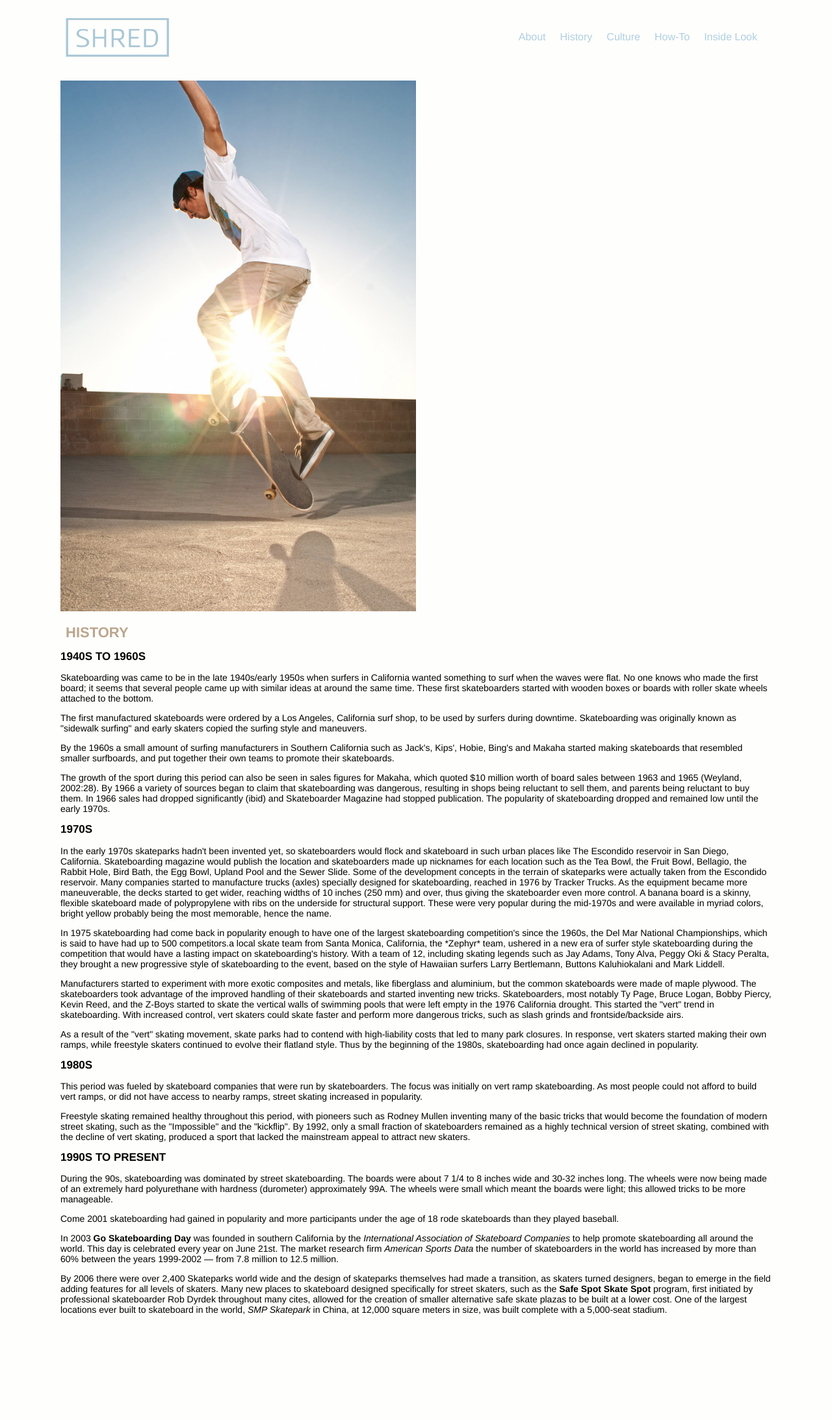
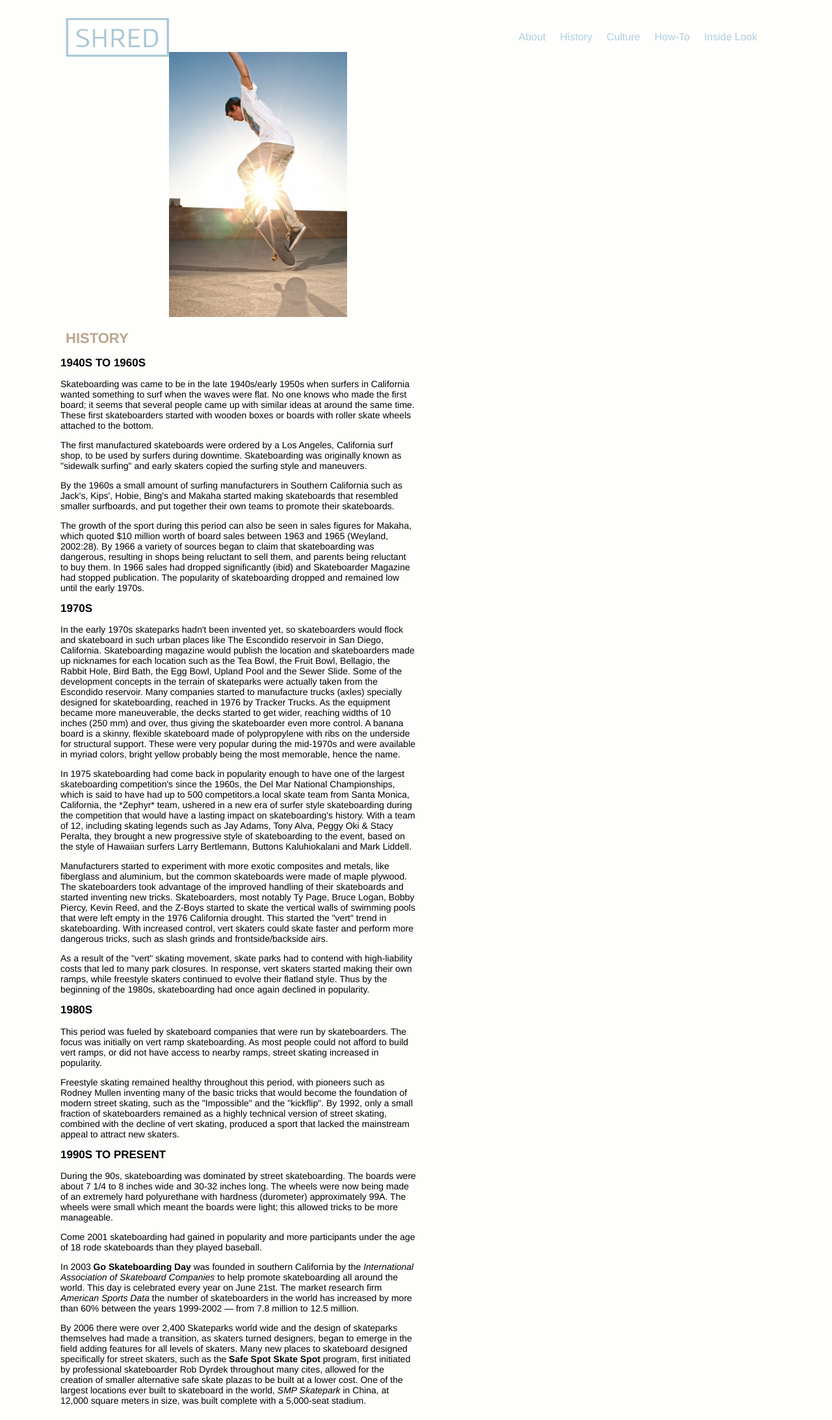
Before and after one commit to maddiwatson1/large-data-website, a Jekyll site: the page built from history.html, in a window 1280 px wide. Shown: the whole page at 65% size. Built offline with Jekyll 4.4.1, drawn with Linux system fonts in a browser that asks for light colours; Markdown is read by kramdown in place of the engine named in the settings; before the commit the page ends 2046 px from its top, so only the background shows below that.

Commit message:
changed class name

```diff
--- a/history.html
+++ b/history.html
@@ -2,13 +2,13 @@
 layout: default
 ---
 
-<div class="unit unit-s-1 unit-m-1 unit-l-1-1-3">
+<div class="unit unit-s-1 unit-m-1-2">
 	<div class="unit-spacer-2">
     	<img src="images/history-page.jpg" class="flex-img" alt="" >
 	</div>
 </div>
 
-<div class="unit unit-s-1 unit-m-1 unit-l-1-1-3">
+<div class="unit unit-s-1 unit-m-1-2">
 	<div class="unit-spacer-3">
 		<h1>History</h1>
 			<h2>1940s to 1960s</h2>
```
